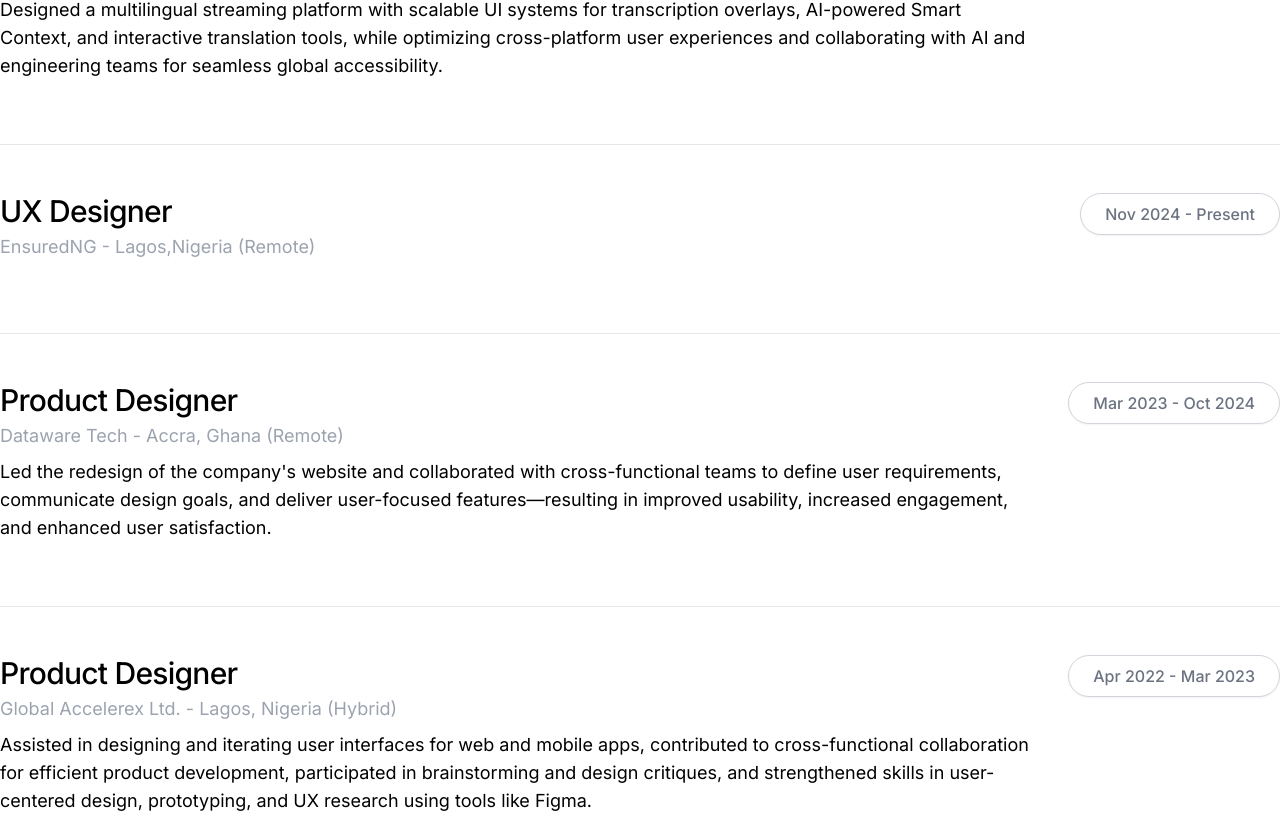
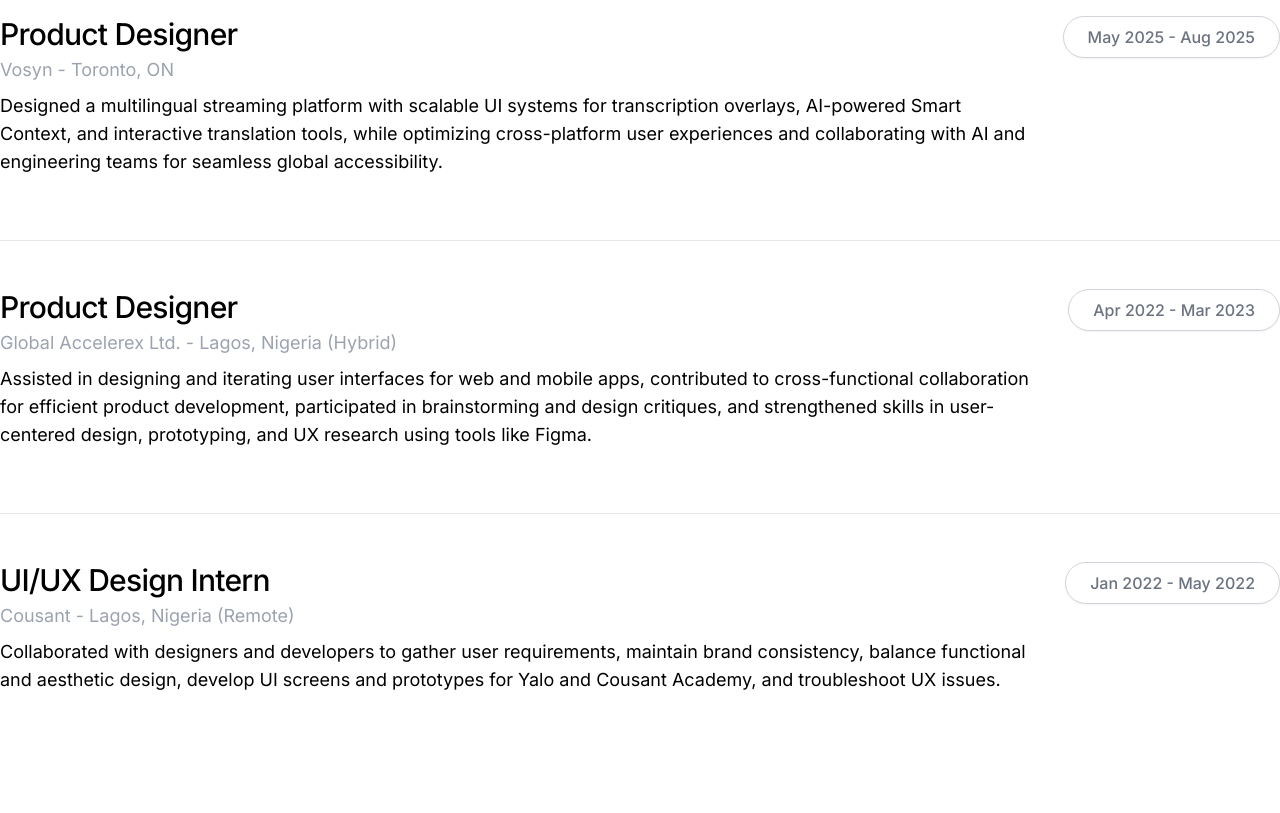
Before and after one commit to donaina/anita, a React (Vite) app: page /about in a window 1280 px wide. Shown: the part 1447-2260 px from the top of the page. Built offline with nearby package versions, Linux system fonts and the light colour scheme.

Commit message:
Updated the Experience section and spaced the gap between the tools and experience for mobile view

```diff
--- a/src/About.tsx
+++ b/src/About.tsx
@@ -73,9 +73,9 @@
             <span className="uppercase tracking-widest text-gray-400 text-base md:text-lg mb-2">AI Tools</span>
             <span className="text-3xl md:text-4xl font-medium text-black whitespace-nowrap">ChatGPT & Copilot</span>
           </div>
-
         </div>
       </div>
+      <br /><br /><br /><br />
     </section>
     {/* Experience & Education Section */}
     <section className="w-full bg-white py-0 mt-8">
@@ -111,7 +111,7 @@
                 </div>
               </div>
               {/* Experience Item 3 - EnsuredNG */}
-              <div className="flex flex-col sm:flex-row sm:justify-between sm:items-start border-t border-gray-200 pt-8 md:pt-12 gap-4 sm:gap-0">
+              {/* <div className="flex flex-col sm:flex-row sm:justify-between sm:items-start border-t border-gray-200 pt-8 md:pt-12 gap-4 sm:gap-0">
                 <div className="flex-1">
                   <h3 className="text-xl md:text-2xl lg:text-3xl font-medium text-black mb-1">UX Designer</h3>
                   <div className="text-base md:text-lg text-gray-400 mb-2">EnsuredNG - Lagos,Nigeria (Remote)</div>
@@ -120,8 +120,8 @@
                 <div className="sm:ml-8 flex-shrink-0">
                   <span className="inline-block px-4 md:px-6 py-2 rounded-full border border-gray-300 bg-white text-gray-500 text-sm md:text-base font-medium shadow-sm">Nov 2024 - Present</span>
                 </div>
-              </div>
-              {/* Experience Item 2 */}
+              </div> */}
+              {/* Experience Item 2
               <div className="flex flex-col sm:flex-row sm:justify-between sm:items-start border-t border-gray-200 pt-8 md:pt-12 gap-4 sm:gap-0">
                 <div className="flex-1">
                   <h3 className="text-xl md:text-2xl lg:text-3xl font-medium text-black mb-1">Product Designer</h3>
--- a/src/App.tsx
+++ b/src/App.tsx
@@ -32,7 +32,7 @@
             <div className="flex flex-col md:flex-row items-start md:items-center w-full gap-6 md:gap-8">
               <div className="w-full md:w-[700px] flex items-center">
                 <h3 className="text-base md:text-lg lg:text-xl text-gray-400 font-normal leading-relaxed w-full" style={{ fontFamily: 'Inter, sans-serif' }}>
-                  With 3 years of experience and a background in Product Design,<br className="hidden md:block" />
+                  With 3 years of experience and a background in Product Design, <br className="hidden md:block" />
                   I love understanding people's needs to solve their problems<br className="hidden md:block" />
                   with digital solutions.
                 </h3>
```
